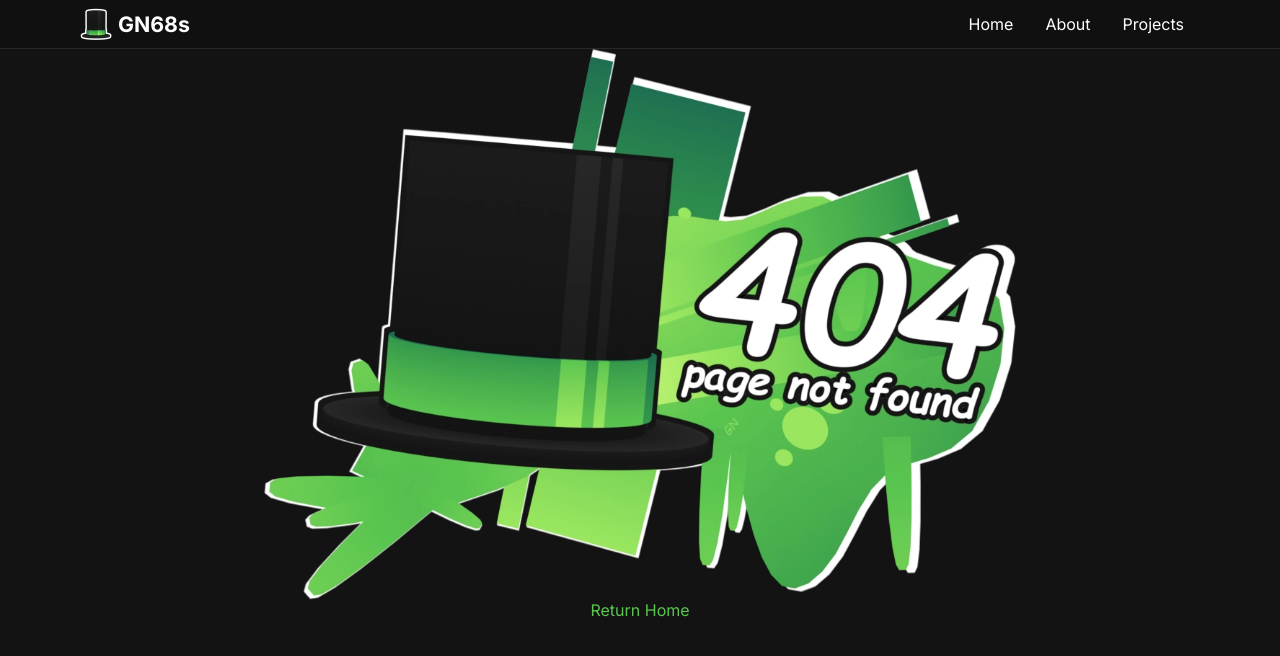
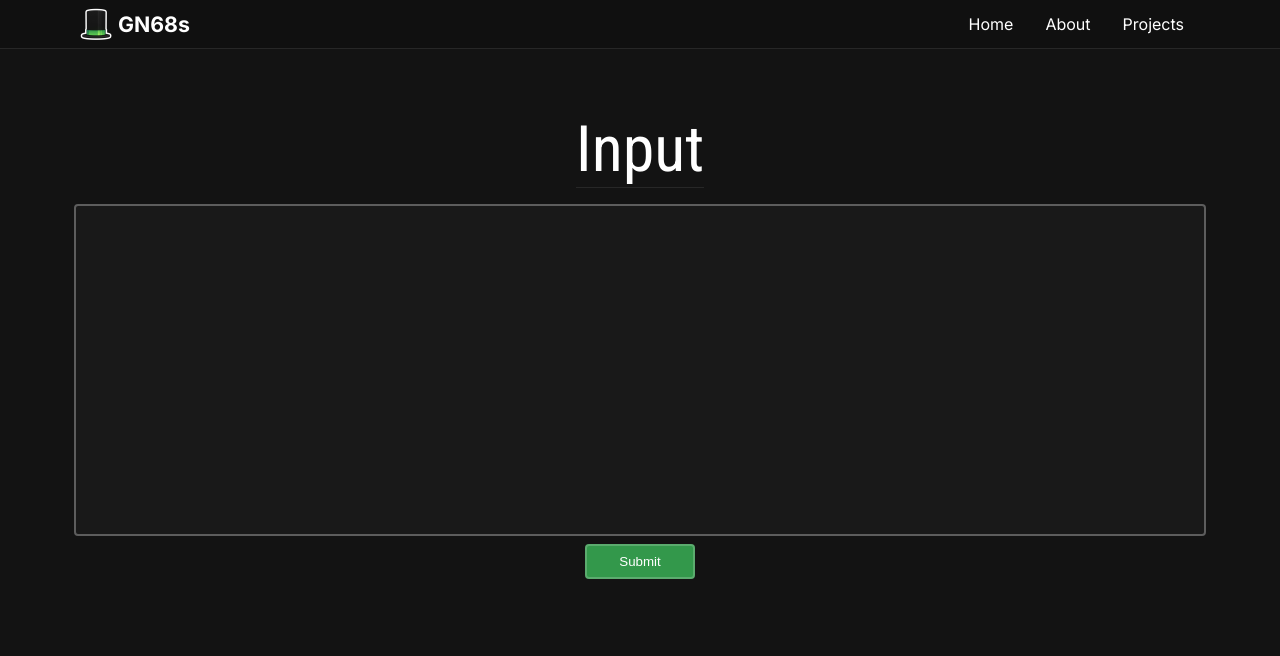
Before and after one commit to GN68/personal-website, a Vue app: page /input in a window 1280 px wide. Shown: the top 656 px of the page. Built offline with nearby package versions, Linux system fonts and the light colour scheme; no server answers; the database is empty.

Commit message:
text input

```diff
--- a/package.json
+++ b/package.json
@@ -19,6 +19,7 @@
     "@tresjs/cientos": "^4.3.0",
     "@tresjs/core": "^4.3.3",
     "@vueuse/core": "^13.1.0",
+    "firebase": "^11.7.1",
     "remark-gfm": "^4.0.1",
     "three": "^0.156.1",
     "vue": "^3.5.13",
--- a/src/App.vue
+++ b/src/App.vue
@@ -1,4 +1,5 @@
 <script setup lang="ts">
+import { database } from './firebase';
 import NavigationBar from './components/NavigationBar.vue';
 </script>
 
--- a/src/assets/base.css
+++ b/src/assets/base.css
@@ -72,3 +72,33 @@ h4 {
   margin-bottom: 0.5rem;
   font-size: 1.5rem;
 }
+
+textarea {
+  resize: none;
+  width: 100%;
+  min-height: 20rem;
+  color: var(--clr-text);
+  background-color: rgba(255, 255, 255, 0.026);
+  border: 2px solid var(--clr-border);
+  border-radius: 0.25rem;
+  padding: 4px;
+}
+textarea:focus {
+  outline: none;
+  border: 2px solid var(--clr-primary);
+}
+
+button {
+  background-color: var(--dark-green);
+  border: 2px solid rgba(255, 255, 255, 0.196);
+  border-radius: 0.25rem;
+  color: var(--clr-text);
+  padding: 0.5rem;
+  margin: 0.5rem;
+  padding-left: 2rem;
+  padding-right: 2rem;
+}
+
+button:active {
+  background-color: var(--darker-green);
+}
--- /dev/null
+++ b/src/firebase.ts
@@ -0,0 +1,26 @@
+// Import the functions you need from the SDKs you need
+import { initializeApp } from "firebase/app";
+import { getAnalytics } from "firebase/analytics";
+import { getDatabase } from "firebase/database";
+// TODO: Add SDKs for Firebase products that you want to use
+// https://firebase.google.com/docs/web/setup#available-libraries
+
+// Your web app's Firebase configuration
+// For Firebase JS SDK v7.20.0 and later, measurementId is optional
+const firebaseConfig = {
+  apiKey: "AIzaSyBkq3iaKVd2s9CC92eJN9OKcIJJvNYiJmQ",
+  authDomain: "gn68s-website.firebaseapp.com",
+  projectId: "gn68s-website",
+  databaseURL: "https://gn68s-website-default-rtdb.asia-southeast1.firebasedatabase.app/",
+  storageBucket: "gn68s-website.firebasestorage.app",
+  messagingSenderId: "895298741095",
+  appId: "1:895298741095:web:474ec620771f2939c2c5c2",
+  measurementId: "G-JGYD7YENZS"
+};
+
+// Initialize Firebase
+const app = initializeApp(firebaseConfig);
+const analytics = getAnalytics(app);
+
+const database = getDatabase(app);
+export { database };
--- a/src/router/index.ts
+++ b/src/router/index.ts
@@ -3,6 +3,7 @@ import HomeView from '../views/HomeView.vue'
 import GalleryView from '@/views/GalleryView.vue'
 import GalleryItemView from '@/views/GalleryItemView.vue'
 import NotFoundView from '@/views/NotFoundView.vue'
+import InputView from '@/views/InputView.vue'
 
 const routes = [
   {
@@ -19,6 +20,11 @@ const routes = [
     path: '/gallery',
     name: 'gallery',
     component: GalleryView
+  },
+  {
+    path: '/input',
+    name: 'input',
+    component: InputView
   },
   {
     path: '/gallery/:id',
--- /dev/null
+++ b/src/views/InputView.vue
@@ -0,0 +1,60 @@
+<script setup lang="ts">
+import ContentPanel from '@/components/ContentPanel.vue';
+import { onMounted, ref } from 'vue';
+import { ref as dbref, onValue, set } from 'firebase/database';
+import { database } from '@/firebase';
+
+const textInput = ref('');
+const errorMessage = ref('');
+
+async function syncText() {
+  const textRef = dbref(database, 'sharedText'); // "sharedText" is the key in the DB
+  try {
+    await set(textRef, textInput.value);
+    errorMessage.value = 'Updated text successfully!';
+  } catch (error) {
+    errorMessage.value = "" + error;
+    console.error(error);
+  }
+}
+
+onMounted(() => {
+  const textRef = dbref(database, 'sharedText');
+  onValue(textRef, (snapshot) => {
+    const value = snapshot.val();
+    if (value !== null) {
+      textInput.value = value;
+      errorMessage.value = 'Recived message';
+    }
+  });
+});
+
+</script>
+
+<template>
+  <ContentPanel>
+    <div class="content">
+      <h1>Input</h1>
+      <div  class="error" ref="errorText"> {{ errorMessage }}</div>
+      <textarea v-model="textInput"/>
+      <button @click="syncText">Submit</button>
+    </div>
+  </ContentPanel>
+</template>
+
+<style scoped>
+.content {
+  width: 100%;
+  min-height: 100%;
+  display: flex;
+  flex-direction: column;
+  align-items: center;
+}
+
+*::selection {
+  background-color: var(--light-green);
+  color: black;
+}
+
+
+</style>
```
Also changed, not shown: 1 other file (tests, documents, lock files or other folders).
